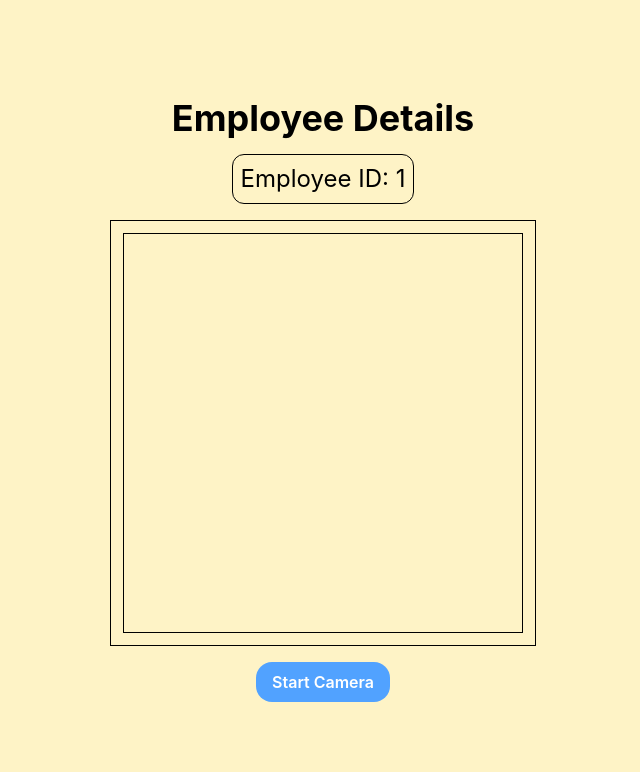
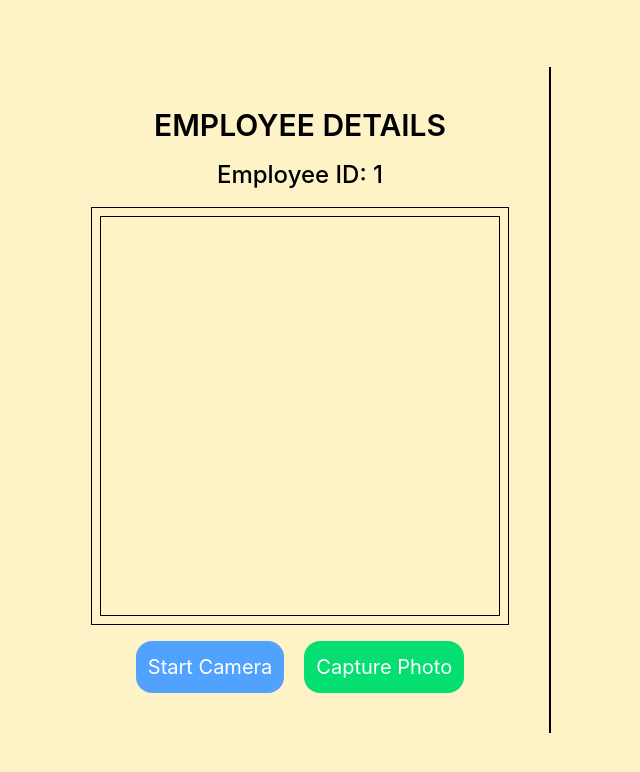
Before and after one commit to Yuvrajsinghko/Employee-Dashboard, a React (Vite) app: page /details/1 in a window 1280 px wide. Shown: the top 772 px of the page, without its empty margins (317-957 px from the left). Built offline with nearby package versions, Linux system fonts and the light colour scheme; sample sign-in values are in the browser's storage.

Commit message:
add photo capture from camera using canvas

```diff
--- a/src/pages/Details.jsx
+++ b/src/pages/Details.jsx
@@ -8,6 +8,7 @@ export default function Details() {
   const canvasRef = useRef(null);
 
   const [photo, setPhoto] = useState(null);
+
   const startCamera = async () => {
     try {
       const stream = await navigator.mediaDevices.getUserMedia({
@@ -22,23 +23,67 @@ export default function Details() {
     }
   };
 
+  const capturePhoto = () => {
+    const capturedUserVideo = videoRef.current;
+    const canvas = canvasRef.current;
+
+    if (!capturedUserVideo || !canvas) return;
+
+    const ctx = canvas.getContext("2d");
+
+    canvas.width = capturedUserVideo.videoWidth;
+    canvas.height = capturedUserVideo.videoHeight;
+
+    ctx.drawImage(capturedUserVideo, 0, 0, canvas.width, canvas.height);
+
+    const imageData = canvas.toDataURL("image/png");
+
+    setPhoto(imageData);
+  };
+
   return (
-    <div className="p-10 h-screen w-full flex flex-col items-center justify-center bg-amber-100">
-      <h1 className="text-4xl font-bold mb-4">Employee Details</h1>
+    <div className="main-div flex w-full h-screen bg-amber-100 justify-center items-center">
+      <div className="video-div flex flex-col items-center p-10  border-r-2">
+        <h1 className="text-3xl uppercase font-semibold mb-4">
+          Employee Details
+        </h1>
 
-      <p className="mb-4 text-2xl border p-2 rounded-xl">Employee ID: {id}</p>
+        <p className="mb-4 font-medium text-2xl">Employee ID: {id}</p>
 
-      <div className="border p-3 w-fit">
+        <div className="border p-2 w-fit">
           <video
             ref={videoRef}
             autoPlay
-          className="w-100 h-100 object-cover border"
+            className="w-100 h-100 border object-cover"
           />
         </div>
 
-      <button  onClick={startCamera}className="mt-4 px-4 py-2 rounded-2xl font-semibold bg-blue-400 text-white hover:scale-95">
+        <div className="flex gap-5">
+          <button
+            onClick={startCamera}
+            className="mt-4 p-3 text-xl rounded-2xl bg-blue-400 text-white"
+          >
             Start Camera
           </button>
+
+          <button
+            onClick={capturePhoto}
+            className="mt-4 p-3 rounded-2xl text-xl bg-green-400 text-white"
+          >
+            Capture Photo
+          </button>
+        </div>
+      </div>
+      <div className="ml-11 ">
+        <canvas ref={canvasRef} className="hidden"></canvas>
+
+        {photo && (
+          <div className="mt-6 flex flex-col items-center justify-center gap-5 ">
+            <h2 className="mb-2 font-semibold text-3xl uppercase">Captured Photo</h2>
+            <img src={photo} alt="Captured" className="w-96 border" />
+          </div>
+        )}
+      </div>
     </div>
   );
 }
```
Lines whose indentation alone changed are shown as unchanged.
